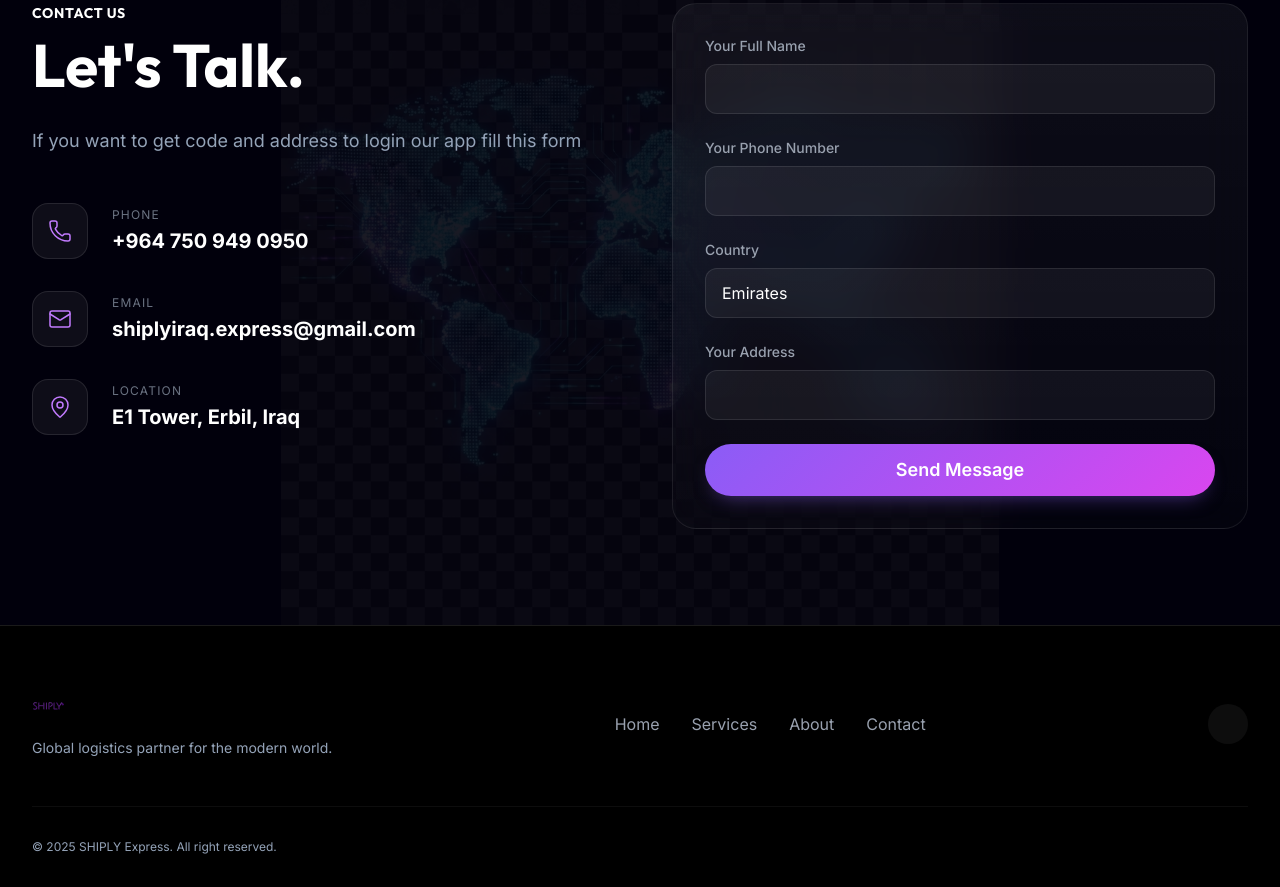
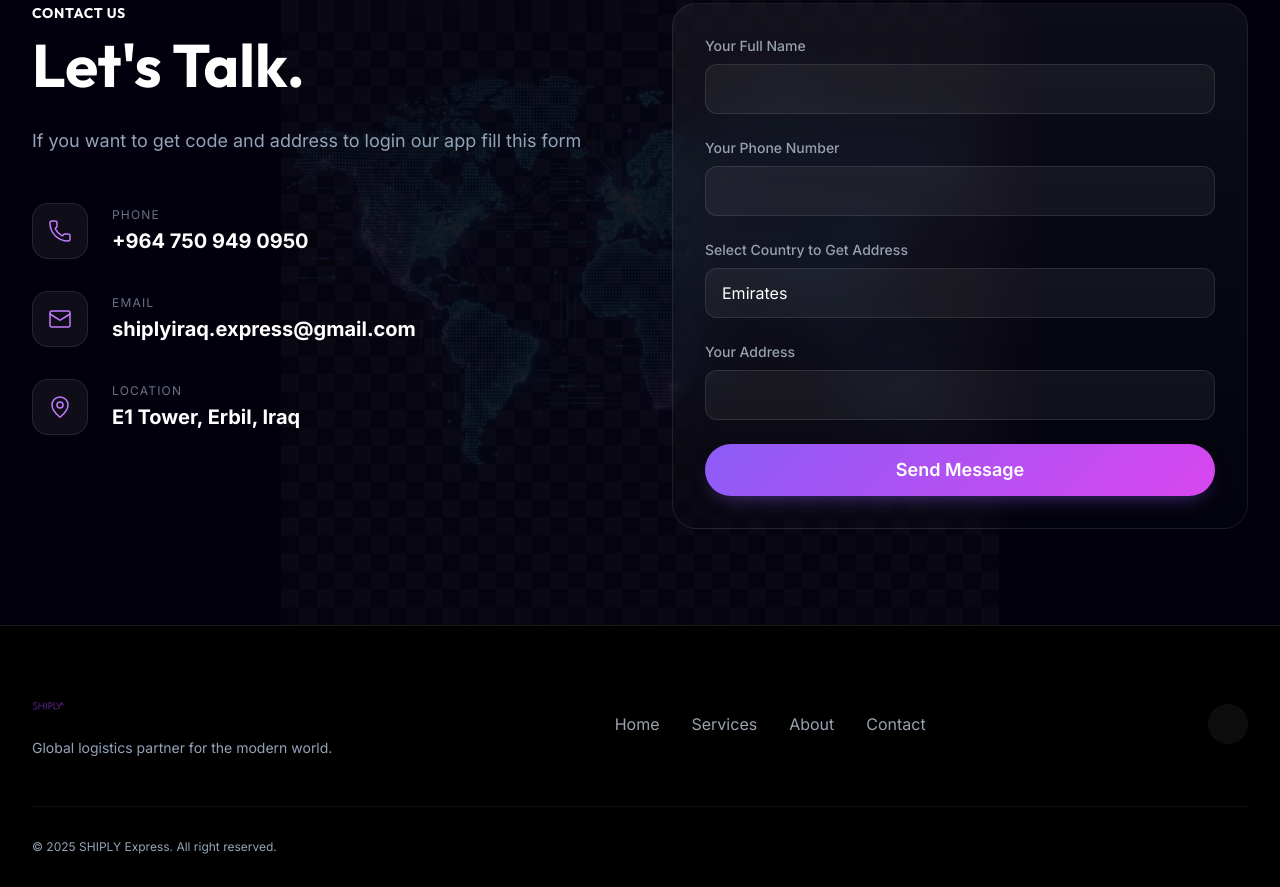
Before and after one commit to mustafa0222/shaplyi-express-portfolio, a website built with Vite: page index.html in a window 1280 px wide. Shown: the part 3084-3971 px from the top of the page. Built offline with nearby package versions, Linux system fonts and the light colour scheme; some icons are missing.

Commit message:
Update index.html

```diff
--- a/index.html
+++ b/index.html
@@ -604,7 +604,8 @@
             </div>
             <div>
               <label class="block text-sm font-medium text-gray-400 mb-2 text-start"
-                data-i18n="form.country">Country</label>
+                data-i18n="form.country">Select
+                 Country to Get Address</label>
               <select id="form-country"
                 class="w-full bg-white/5 border border-white/10 rounded-xl px-4 py-3 text-white focus:outline-none focus:border-purple-500 focus:ring-1 focus:ring-purple-500 transition-all placeholder-gray-600 appearance-none">
                 <option value="Emirates" class="bg-gray-900 text-white" data-i18n="form.favorites.emirates">Emirates
@@ -670,4 +671,5 @@
   <script type="module" src="/src/main.js"></script>
 </body>
 
+
 </html>
```
